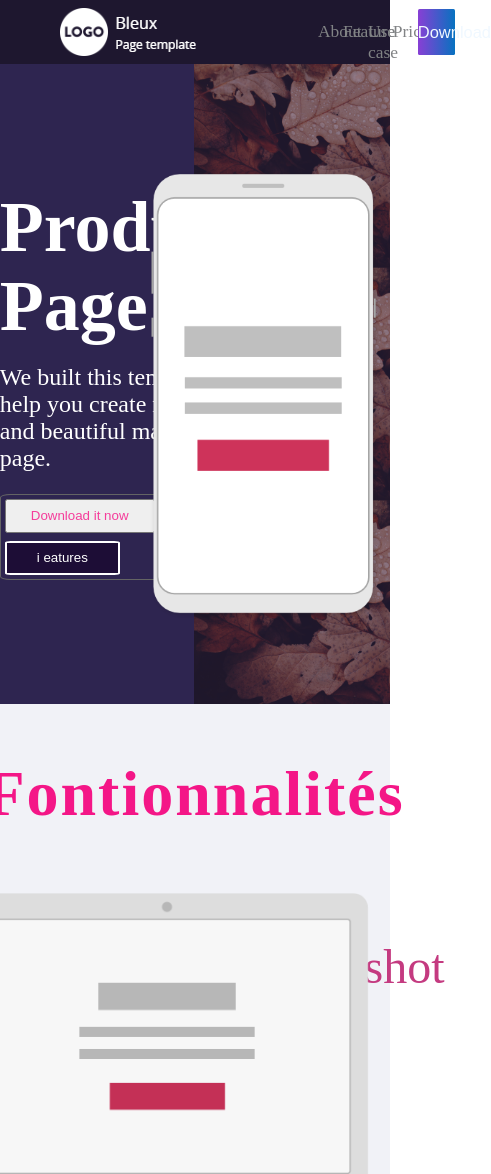
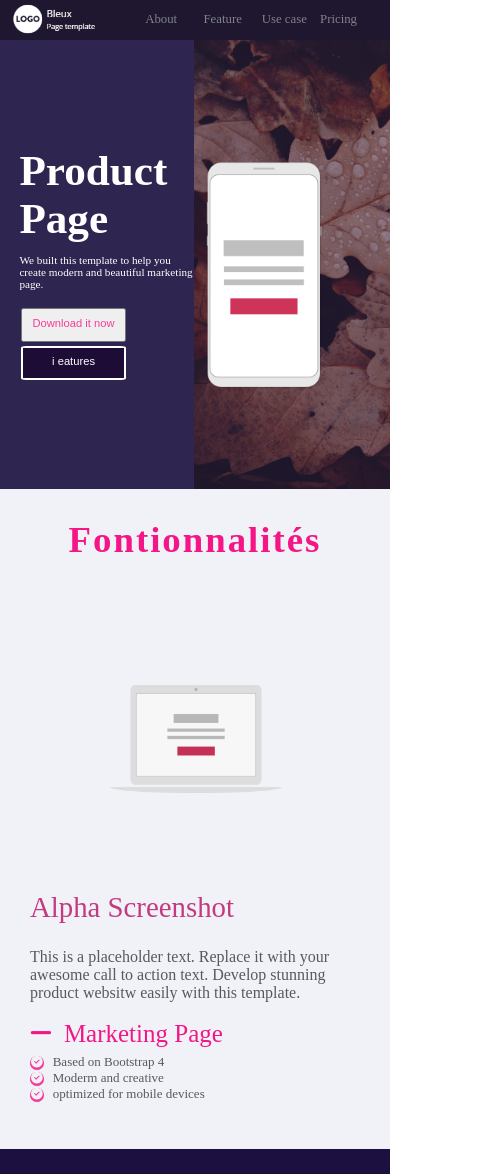
Before and after one commit to Miguel4lopez/Belux, a plain HTML site: page index.htm in a window 390 px wide. Shown: the top 1174 px of the page, 491 px wide, since content can reach past the window. Drawn offline with Linux system fonts and the light colour scheme.

Commit message:
Media Queris

```diff
--- a/styles/styles.css
+++ b/styles/styles.css
@@ -91,9 +91,11 @@ body{
     color: white;
 }
 .des{
+    display: flex;
     margin-top: 9%;
     border: 1px solid rgb(100, 100, 100);
     border-radius: 4.2%;
+    flex-wrap: nowrap;
     width: fit-content;
 }
 .desca{
@@ -121,6 +123,7 @@ body{
     align-items: center;
     width: 50.3%;
     height: 640px;
+    background-repeat: no-repeat;
     background-image: url(../assets/hojasFondo.jpg);
     background-size: 178%;
     background-position-x: 50%;
@@ -173,6 +176,7 @@ body{
 }
 .alp{
     justify-content: left;
+    box-sizing: border-box;
     padding-right: 12px;
     width: 30%;
 }
@@ -342,3 +346,248 @@ footer {
     transition: 0.2s ease;
     cursor: pointer;
   }
+/* Media Queries*/
+
+@media(max-width: 1279px){
+    .logo{
+        box-sizing: border-box;
+        margin-left: 10%;
+        height: 100%;
+    }
+    .menu1 .l1{
+        width: 12%;
+        font-size: 110%;
+    }
+    .menu1{
+        margin-right: 10%;
+    }
+    .cell{
+        background-size: 211.1%;
+    }
+    .fo{
+        height: 150px;
+    }
+    .compp{
+        height: 55%;
+        padding-left: 90px;
+    }
+}
+@media(max-width: 920px){
+    .logo{
+        margin-left: 10%;
+    }
+    .menu1 .l1{
+        width: 13%;
+        font-size: 100%;
+    }
+    .descarga{
+        height: 63%;
+        font-size: 89%;
+    }
+    .menu1{
+        margin-right: 10%;
+    }
+    .des{
+        margin-top: 9%;
+        border-radius: 4.2%;
+        width:fit-content;
+    }
+    .desca{
+        padding: 7px 14px 22px;
+    }
+    .cell{
+        background-size: 257.8%;
+    }
+    .fo{
+        height: 100px;
+        font-size: 300%;
+    }
+    .compp{
+        height: 60%;
+        padding-left: 5%;
+    }
+    .mar{
+        width:110%;
+    }
+    .m1,.m2,.m3{
+        font-size: 18px;
+    }
+    .c1{
+        font-size: 240%;
+    }
+}
+@media(max-width: 768px){
+    .logo{
+        margin-left: 2%;
+    }
+    .menu1 .l1{
+        width: 18%;
+        font-size: 80%;
+    }
+    .menu1{
+        margin-right: 5%;
+    }
+    .cell{
+        background-size: 396.5%;
+    }
+    .cel{
+        height: 49%;
+        margin-top:11%;
+    }
+    .descarga{
+        height: 43%;
+        font-size: 55%;
+        box-sizing: border-box;
+    }
+   .page{
+        margin-top: 12%;
+        margin-bottom: 12%;
+        padding-left: 10%;
+    }
+    .p1{
+        line-height: 110%;
+        font-size: 350%;
+        color: white;
+    }
+    .p2{
+        margin-top: 7%;
+        font-size: 100%;
+        color: white;
+    }
+    .desca{
+        padding: 7px 2px 22px;
+        font-size: 70%;
+        width: 150px;
+        margin: 2px;
+    }
+    .carac{
+        padding: 7px 2px 22px;
+        width: 70%;
+        font-size: 70%;
+        margin: 2px ;
+    }
+    .fo{
+        height: 100px;
+        font-size: 250%;
+    }
+    .comp{
+        width: 45%;
+    }
+    .compp{
+        height: 36%;
+        padding-left: 12px;
+    }
+    .alp{
+        box-sizing: border-box;
+        padding: 32px 0px 0px 23px;
+        width: 46%;
+    }
+    .mar{
+        width:120%;
+    }
+    .m1,.m2,.m3{
+        font-size: 13px;
+    }
+    .c1{
+        font-size: 160%;
+    }
+    .redes-sociales{
+        margin-left: 100px;
+    }
+    .footers p{
+        margin-left: 40px;
+    }
+
+}
+@media(max-width: 480px){
+    .header{
+        height: 40px;
+    }
+    .logo{
+        margin-left: 2%;
+        height: 60%;
+    }
+    .pc{
+        height: 449px;
+    }
+    .menu1 .l1{
+        height: 65%;
+        width: 21%;
+        font-size: 80%;
+    }
+    .menu1{
+        margin-right: 3%;
+    }
+    .cell{
+        background-position-y: 0%;
+        background-size: 380.5%;
+        height: 449px;
+    }
+    .cel{
+        margin-right: 28%;
+        height: 51%;
+        margin-top:11%;
+    }
+    .produc{
+        color: #ff007a;
+        height: 500px;
+    }
+    .page{
+    padding-left: 10%;
+    }
+    .descarga{
+        display: none;
+    }
+    .p1{
+        line-height: 110%;
+        font-size: 270%;
+        color: white;
+    }
+    .p2{
+        margin-top: 7%;
+        font-size: 70%;
+        color: white;
+    }
+    .des{
+        border: none;
+        flex-wrap: wrap;
+    }
+    .desca{
+        width: 70%;
+    }
+    .fo{
+        height: 100px;
+        font-size: 230%;
+    }
+    .dos{
+        flex-wrap: wrap;
+    }
+    .comp{
+        width: 100%;
+        height: 300px;
+
+    }
+    .compp{
+        height: 36%;
+        padding-left: 2px;
+        margin-bottom: 0px;
+    }
+    .alp{
+        padding: 2px 20px 0px 30px;
+        width: 90%;
+        flex-wrap: wrap;
+        height: 260px;
+    }
+    .mar{
+        width:100%;
+    }
+    .c1{
+        font-size: 180%;
+    }
+    .c2{
+        font-size: 100%;
+    }
+    .redes-sociales{
+        margin-left: 30px;
+    }
+}
```
Also changed, not shown: 1 other file.
